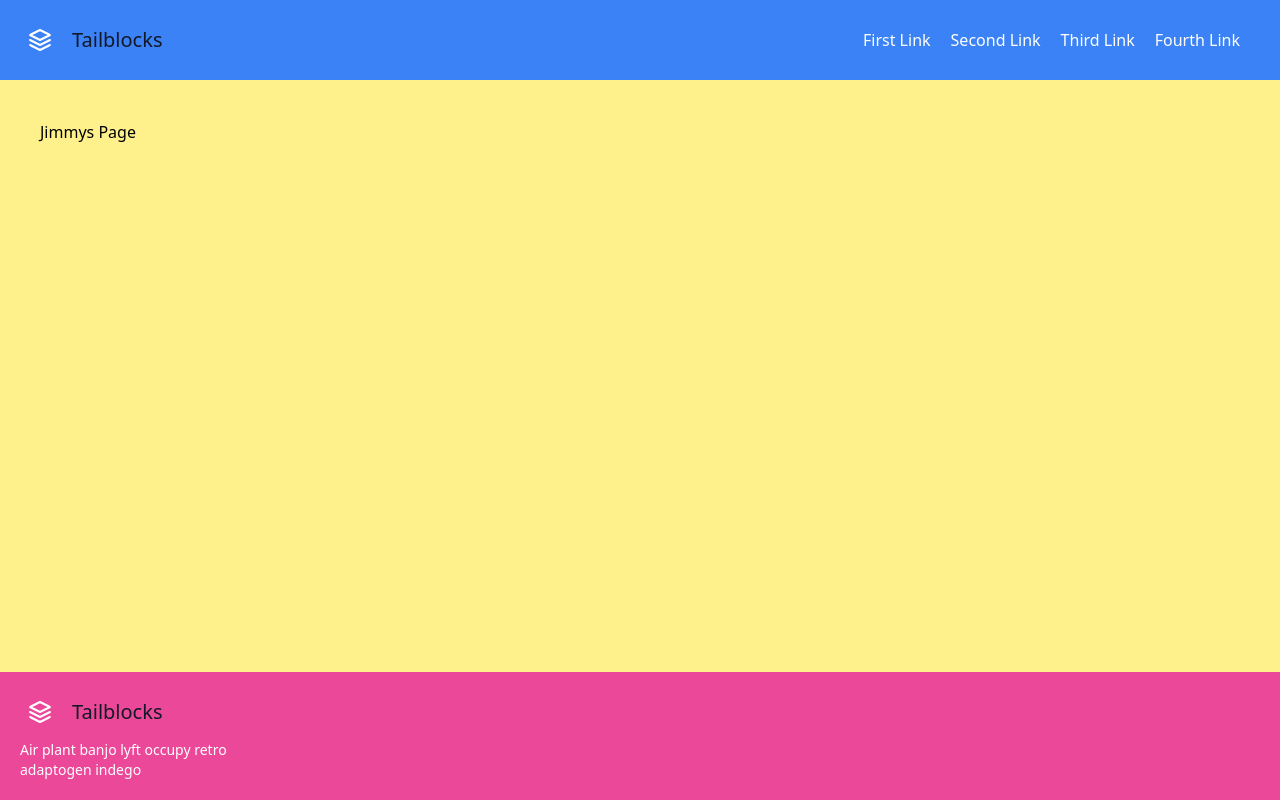
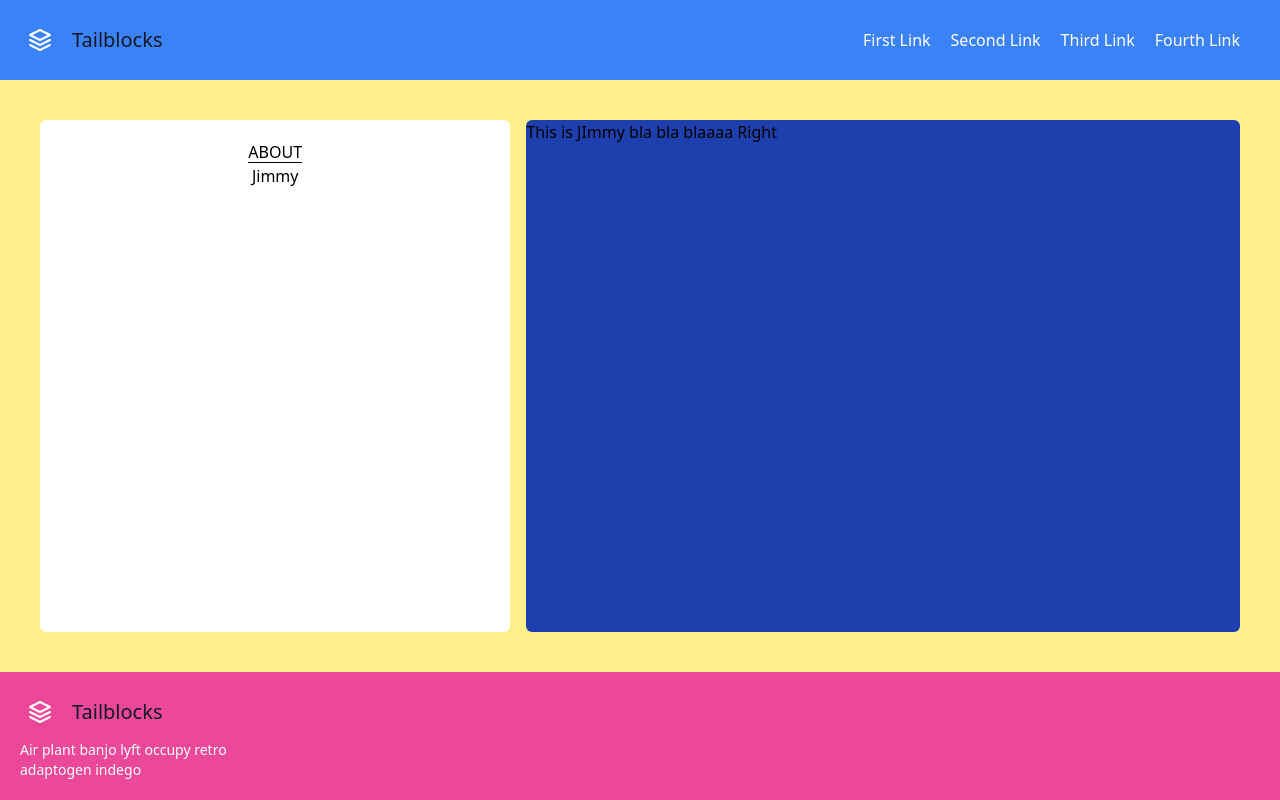
Before and after one commit to wongprom/test-next-13, a Next.js app: page /about/jimmy in a window 1280 px wide. Built offline with nearby package versions, Linux system fonts and the light colour scheme.

Commit message:
WIP. Looks visualy like I want, but need to move some styling from page to layout

```diff
--- /dev/null
+++ b/app/about/jimmy/layout.tsx
@@ -0,0 +1,14 @@
+import '../../../styles/globals.css';
+
+export const metadata = {
+  title: 'About Jimmy',
+  description: 'Info about Jimmy',
+};
+
+export default function AboutJimmyLayout({
+  children,
+}: {
+  children: React.ReactNode;
+}) {
+  return <div className="flex-1 flex flex-col">{children}</div>;
+}
--- a/app/about/jimmy/page.tsx
+++ b/app/about/jimmy/page.tsx
@@ -1,7 +1,30 @@
 import React from 'react';
+import Link from 'next/link';
 
 const page = () => {
-  return <div>Jimmys Page</div>;
+  return (
+    <div className="flex-1 grid grid-cols-5  gap-4 ">
+      <div className="col-span-5 md:col-span-2 md:rounded-md bg-white p-5">
+        <h2 className="text-center underline underline-offset-4 uppercase">
+          <Link href={'/about'}>About</Link>
+        </h2>
+        <ul className="flex  flex-col items-center cursor-pointer hover:text-gray-600">
+          <li>
+            <Link href={'/about/jimmy'}>Jimmy</Link>
+          </li>
+          <li>
+            <Link href={''} />
+          </li>
+          <li>
+            <Link href={''} />
+          </li>
+        </ul>
+      </div>
+      <div className="col-span-5 md:col-span-3 md:rounded-md bg-blue-800">
+        This is JImmy bla bla blaaaa Right
+      </div>
+    </div>
+  );
 };
 
 export default page;
--- a/app/about/layout.tsx
+++ b/app/about/layout.tsx
@@ -1,4 +1,3 @@
-import Navbar from '@/components/Navbar';
 import '../../styles/globals.css';
 
 export const metadata = {
--- a/app/about/page.tsx
+++ b/app/about/page.tsx
@@ -10,7 +10,7 @@ const about = () => {
         <h2 className="text-center underline underline-offset-4 uppercase">
           <Link href={'/about'}>About</Link>
         </h2>
-        <ul className="flex  flex-col items-center cursor-pointer hover:text-gray-600">
+        <ul className="flex flex-col items-center cursor-pointer hover:text-gray-600">
           <li>
             <Link href={'/about/jimmy'}>Jimmy</Link>
           </li>
```
